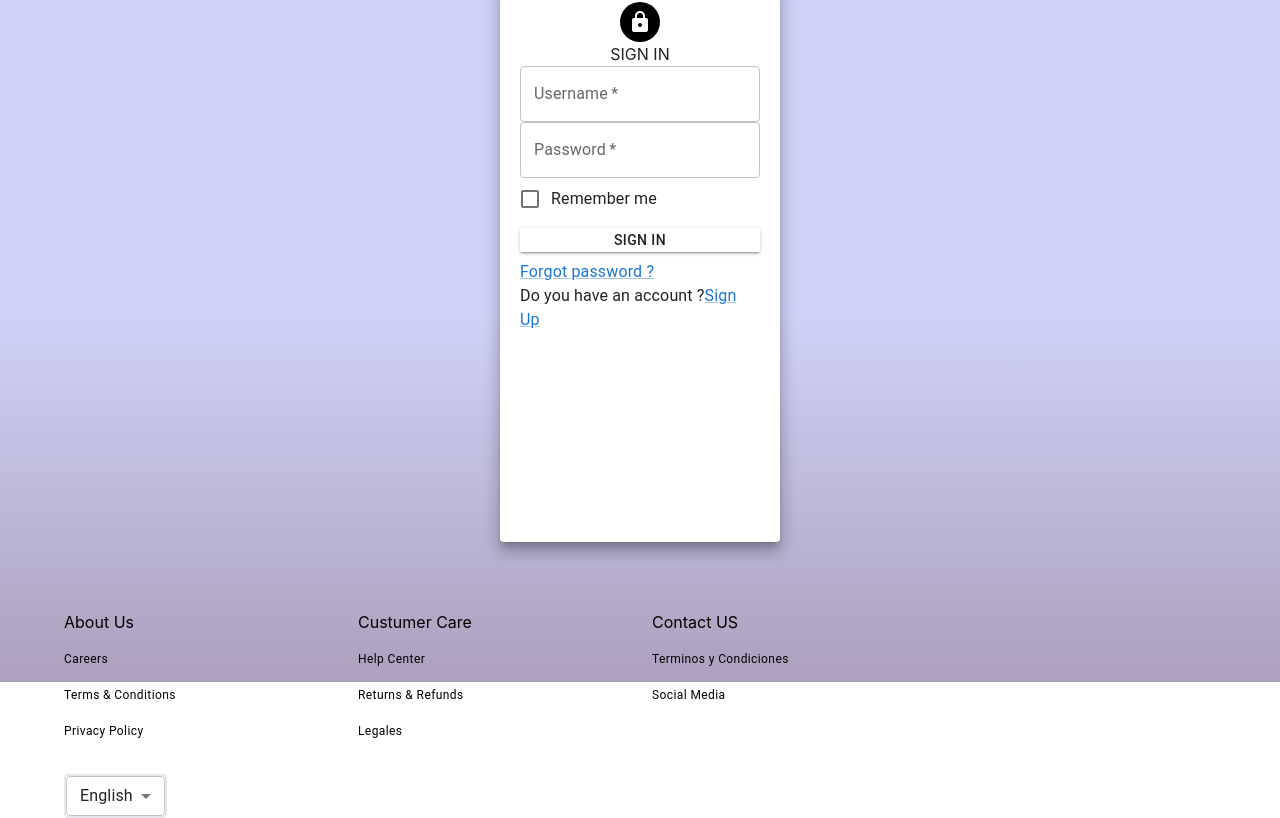
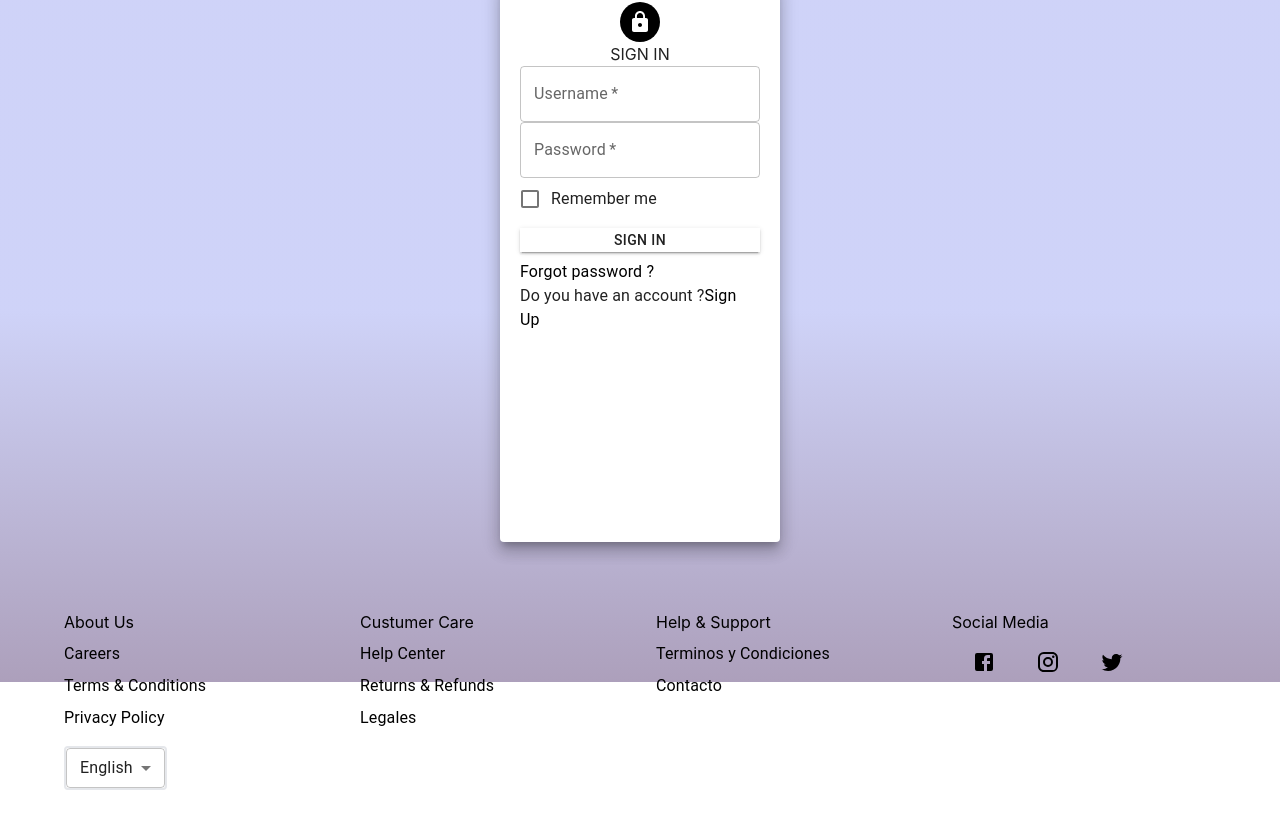
Before and after one commit to giornn0/front-jardines, a Next.js app: page /login in a window 1280 px wide. Shown: the part 247-1065 px from the top of the page. After the commit the page ends 1037 px from the top, so only its background shows below. Built offline with nearby package versions, Linux system fonts and the light colour scheme.

Commit message:
footer,register,login

```diff
--- a/components/Footer.js
+++ b/components/Footer.js
@@ -6,51 +6,90 @@ import {
   Select,
   Container,
   Box,
+  Link,
+  Button,
 } from "@mui/material";
+import FacebookIcon from "@mui/icons-material/Facebook";
+import InstagramIcon from "@mui/icons-material/Instagram";
+import TwitterIcon from "@mui/icons-material/Twitter";
 
 export const Footer = () => {
   return (
-    <Box>
+    <Grid>
       <Container className="h-24" sx={{ py: 6 }}>
-        <Stack spacing={4}>
+        <Stack spacing={2}>
           <Box>
-            <Grid container spacing={3}>
-              <Grid item xs={6} md={3}>
-                <Stack spacing={2}>
+            <Grid container spacing={4}>
+              <Grid item xs={4} md={3}>
+                <Stack spacing={1}>
                   <h2>About Us</h2>
-            <Typography variant="caption" component="a" href="#">
-                    Careers
+                  <Typography>
+                    <Link style={{ textDecoration: "none",color:'black' }}>Careers</Link>
                   </Typography>
-                  <Typography variant="caption" component="a" href="#">
-                    Terms & Conditions
+                  <Typography>
+                    <Link style={{ textDecoration: "none",color:'black' }}>
+                      Terms & Conditions
+                    </Link>
                   </Typography>
-                  <Typography variant="caption" component="a" href="#">
-                    Privacy Policy
+                  <Typography>
+                    <Link style={{ textDecoration: "none",color:'black' }}>
+
+                      Privacy Policy
+                    </Link>
                   </Typography>
                 </Stack>
               </Grid>
               <Grid item xs={6} md={3}>
-                <Stack spacing={2}>
-                <h2>Custumer Care</h2>
-                  <Typography variant="caption" component="a" href="#">
-                   Help Center
+                <Stack spacing={1}>
+                  <h2>Custumer Care</h2>
+                  <Typography>
+                    <Link style={{ textDecoration: "none",color:'black' }}> Help Center</Link>
                   </Typography>
-                  <Typography variant="caption" component="a" href="#">
-                  Returns & Refunds
-                   </Typography>
-                  <Typography variant="caption" component="a" href="#">
-                    Legales
+                  <Typography>
+                    <Link style={{ textDecoration: "none",color:'black' }}>
+                      Returns & Refunds
+                    </Link>
+                  </Typography>
+                  <Typography>
+                    <Link style={{ textDecoration: "none",color:'black' }}> Legales</Link>
                   </Typography>
                 </Stack>
               </Grid>
               <Grid item xs={6} md={3}>
-                <Stack spacing={2}>
-                <h2>Contact US</h2>
-                  <Typography variant="caption" component="a" href="#">
-                    Terminos y Condiciones
+                <Stack spacing={1}>
+                  <h2>Help & Support</h2>
+                  <Typography>
+                    <Link style={{ textDecoration: "none",color:'black' }}>
+
+                      Terminos y Condiciones
+                    </Link>
                   </Typography>
-                  <Typography variant="caption" component="a" href="#">
-                    Social Media
+                  <Typography>
+                    <Link style={{ textDecoration: "none",color:'black' }}>Contacto</Link>
+                  </Typography>
+                </Stack>
+              </Grid>
+              <Grid item xs={6} md={3}>
+                <Stack spacing={1}>
+                  <h2>Social Media</h2>
+                  <Typography>
+                    <Grid className="icons">
+                      <Button className="h-10 px-5 text-black-100 transition-colors duration-150 bg-black-700 rounded-lg focus:shadow-outline hover:bg-black-800 cursor-pointer hover:bg-[white]">
+                        <Link style={{ textDecoration: "none",color:'black' }} spacing={0.5}>
+                          <FacebookIcon />
+                        </Link>
+                      </Button>
+                      <Button className="h-10 px-5 text-black-100 transition-colors duration-150 bg-black-700 rounded-lg focus:shadow-outline hover:bg-black-800 cursor-pointer hover:bg-[white]">
+                        <Link style={{ textDecoration: "none",color:'black' }} spacing={0.5}>
+                          <InstagramIcon />
+                        </Link>
+                      </Button>
+                      <Button className="h-10 px-5 text-black-100 transition-colors duration-150 bg-black-700 rounded-lg focus:shadow-outline hover:bg-black-800 cursor-pointer hover:bg-[white]">
+                        <Link style={{ textDecoration: "none",color:'black' }} spacing={0.5}>
+                          <TwitterIcon />
+                        </Link>
+                      </Button>
+                    </Grid>
                   </Typography>
                 </Stack>
               </Grid>
@@ -72,9 +111,8 @@ export const Footer = () => {
               <MenuItem value="EN">English</MenuItem>
             </Select>
           </Box>
-
         </Stack>
       </Container>
-    </Box>
+    </Grid>
   );
 };
--- a/package.json
+++ b/package.json
@@ -11,6 +11,7 @@
     "@emotion/react": "^11.7.1",
     "@emotion/styled": "^11.6.0",
     "@material-ui/core": "^4.12.3",
+    "@material-ui/icons": "^4.11.2",
     "@mui/icons-material": "^5.3.0",
     "@mui/material": "^5.3.0",
     "@mui/styled-engine-sc": "^5.3.0",
--- a/pages/colegios/editar.js
+++ b/pages/colegios/editar.js
@@ -5,7 +5,12 @@ import {FormGeneral} from '../../components/FormGeneral'
 
 
 export default function FormColegio(){
+
+
   const [formData, setFormData] = useState(Colegio);
+  useEffect (()=>{
+    console.log(formData)
+  },[formData])
   return (
     <div className="flex flex-col min-h-screen h-max w-100 justify-center items-center mt-24">
       <FormGeneral camps={colegioCampos} formData={formData} setFormData={setFormData} validator={Validator} model={Colegio}></FormGeneral>
--- a/pages/login.js
+++ b/pages/login.js
@@ -1,4 +1,4 @@
-import Image from "next/image";
+
 import {
   Grid,
   Paper,
@@ -11,6 +11,7 @@ import FormControlLabel from "@material-ui/core/FormControlLabel";
 import Checkbox from "@material-ui/core/Checkbox";
 import Avatar from "@mui/material/Avatar";
 import LockIcon from "@mui/icons-material/Lock";
+import { useState } from "react";
 const Login = () => {
   const paperStyle = {
     padding: 20,
@@ -20,6 +21,37 @@ const Login = () => {
   };
   const avatarStyle = { backgroundColor: "black" };
   const btnstyle={margin:'8px 0'}
+  const [email,setEmail] = useState('');
+  const [password,setPassword] = useState('');
+  const [validEmail,setValidEmail] = useState(true);
+  const [validPassword,setValidPassword] = useState(true);
+
+
+   const setValue = (value,control) =>{
+    if(control == 'email')setEmail(value)
+    if(control == 'password')setPassword(value)
+  }
+
+  const testValidation = (control) =>{
+    if(control == 'email' && !email.match(/^[A-Za-z]{2,5}@[A-Za-z]{2,5}.com$/))setValidEmail(false)
+     else setValidEmail(true)
+     if(control == 'password')setValidEmail(value)
+  }
+
+
+ const testValidation2 = (control) =>{
+   if(control == 'password' && !password.match(/^(?=.*\d)(?=.*[a-z])(?=.*[A-Z])[a-zA-Z\d@$.!%*#?&]/))setPassword(false)
+   else setValidPassword(true)
+ }
+
+  const login = () =>{
+   if(validEmail && validPassword) {
+     console.log({email,password})
+   }
+  }
+
+
+  //uses state y validar cuando quiera mandar que sea un mail y una contrasena
   return (
     <Grid >
       <Paper elevation={10} style={paperStyle}>
@@ -34,6 +66,9 @@ const Login = () => {
           placeholder="Enter username"
           fullWidth
           required
+          error={!validEmail}
+          onChange = {(e) => {setValue(e.target.value,'email')}}
+          onBlur={()=>{testValidation('email')}}
         />
         <TextField
           label="Password"
@@ -41,20 +76,23 @@ const Login = () => {
           type="password"
           fullWidth
           required
+          onChange = {(e) => {setValue(e.target.value,'password')}}
+          onBlur={()=>{testValidation2('password')}}
         />
         <FormControlLabel
           control={<Checkbox name="checkedB" color="primary" />}
           label="Remember me"
         />
-        <Button type="submit" color="primary" variant="contained" style={btnstyle} fullWidth>
+        <Button type="submit" color="primary" variant="contained" style={btnstyle} fullWidth onClick={login}>
           Sign In
         </Button>
         <Typography>
-          <Link href="#">Forgot password ?</Link>
+          <Link style={{ textDecoration: "none",color:'black' }} >Forgot password ?</Link>
         </Typography>
         <Typography>
-          {" "}
-          Do you have an account ?<Link href="#">Sign Up</Link>
+
+          Do you have an account ?
+          <Link  to='/register'style={{ textDecoration: "none",color:'black' }}>Sign Up</Link>
         </Typography>
       </Paper>
     </Grid>
--- a/pages/register.js
+++ b/pages/register.js
@@ -0,0 +1,142 @@
+
+import {
+    Grid,
+    Paper,
+    Button,
+    Typography,
+    Link,
+    TextField,
+    TextareaAutosize,
+    Select,
+  } from "@mui/material";
+  import FormControlLabel from "@material-ui/core/FormControlLabel";
+  import Checkbox from "@material-ui/core/Checkbox";
+  import Avatar from "@mui/material/Avatar";
+  import LockIcon from "@mui/icons-material/Lock";
+  import { useState } from "react";
+  const register = () => {
+    const paperStyle = {
+      padding: 20,
+      height: "90vh",
+      width: 600,
+      margin: "20px auto",
+    };
+    const avatarStyle = { backgroundColor: "black" };
+    const btnstyle={margin:'8px 0'}
+    const [email,setEmail] = useState('');
+    const [password,setPassword] = useState('');
+    const [validEmail,setValidEmail] = useState(true);
+    const [validPassword,setValidPassword] = useState(true);
+    const [validTelefono,setTelefono] =useState(true)
+    const [validUserTipo,setUserTipo] =useState(true)
+
+
+     const setValue = (value,control) =>{
+      if(control == 'email')setEmail(value)
+      if(control == 'password')setPassword(value)
+      if(control == 'telefono')setTelefono(value)
+      if(control == 'userTipo')setUserTipo(value)
+    }
+
+    const testValidation = (control) =>{
+      if(control == 'email' && !email.match(/^[A-Za-z]{2,5}@[A-Za-z]{2,5}.com$/))setValidEmail(false)
+       else setValidEmail(true)
+       if(control == 'password')setValidEmail(value)
+    }
+
+
+   const testValidation2 = (control) =>{
+     if(control == 'password' && !password.match(/^(?=.*\d)(?=.*[a-z])(?=.*[A-Z])[a-zA-Z\d@$.!%*#?&]/))setPassword(false)
+     else setValidPassword(true)
+   }
+
+   const testValidation3 = (control) =>{
+    if(control == 'telefono' && !telefono.match(Number))setTelefono(false)
+   else elsesetTelefono(true)
+  }
+
+  const testValidation4 = (control) =>{
+    if(control == 'password' && !password.match(/^(?=.*\d)(?=.*[a-z])(?=.*[A-Z])[a-zA-Z\d@$.!%*#?&]/))setPassword(false)
+    else setValidPassword(true)
+  }
+
+
+
+
+    const register = () =>{
+     if(validEmail && validPassword && validTelefono) {
+       console.log({email,password,telefono})
+     }
+    }
+
+
+    //uses state y validar cuando quiera mandar que sea un mail y una contrasena
+    return (
+      <Grid >
+        <Paper elevation={10} style={paperStyle}>
+          <Grid align='center'>
+            <Avatar style={avatarStyle}>
+              <LockIcon />
+            </Avatar>
+            <h2>REGISTER</h2>
+          </Grid>
+          <TextField
+            label="Username"
+            placeholder="Enter username"
+            fullWidth
+            required
+            error={!validEmail}
+            onChange = {(e) => {setValue(e.target.value,'email')}}
+            onBlur={()=>{testValidation('email')}}
+          />
+          <TextField
+            label="Password"
+            placeholder="Enter password"
+            type="password"
+            fullWidth
+            required
+            onChange = {(e) => {setValue(e.target.value,'telefono')}}
+            onBlur={()=>{testValidation3('telefono')}}
+          />
+
+      <TextField
+            label="Telefono"
+            placeholder="Telefono"
+            type="text"
+            fullWidth
+            required
+            onChange = {(e) => {setValue(e.target.value,'telefono')}}
+            onBlur={()=>{testValidation4('telefono ')}}
+          />
+
+       <TextField
+            label="usuario"
+            placeholder="usuario"
+            type="text"
+           fullWidth
+            required
+            onChange = {(e) => {setValue(e.target.value,'usuario')}}
+            onBlur={()=>{testValidation4('telefono ')}}
+          />
+
+          <FormControlLabel
+            control={<Checkbox name="checkedB" color="primary" />}
+            label="Remember me"
+          />
+          <Button type="submit" color="primary" variant="contained" style={btnstyle} fullWidth onClick={register}>
+          Sign Up
+          </Button>
+          <Typography>
+            <Link style={{ textDecoration: "none",color:'black' }} >Forgot password ?</Link>
+          </Typography>
+          <Typography>
+
+            Do you have an account ?<Link  to='/login'style={{ textDecoration: "none",color:'black' }}>Sign Up</Link>
+
+          </Typography>
+        </Paper>
+      </Grid>
+    );
+  };
+
+  export default register;
```
Also changed, not shown: components/Header.js (+6 -5 lines), 1 other file (tests, documents, lock files or other folders).
